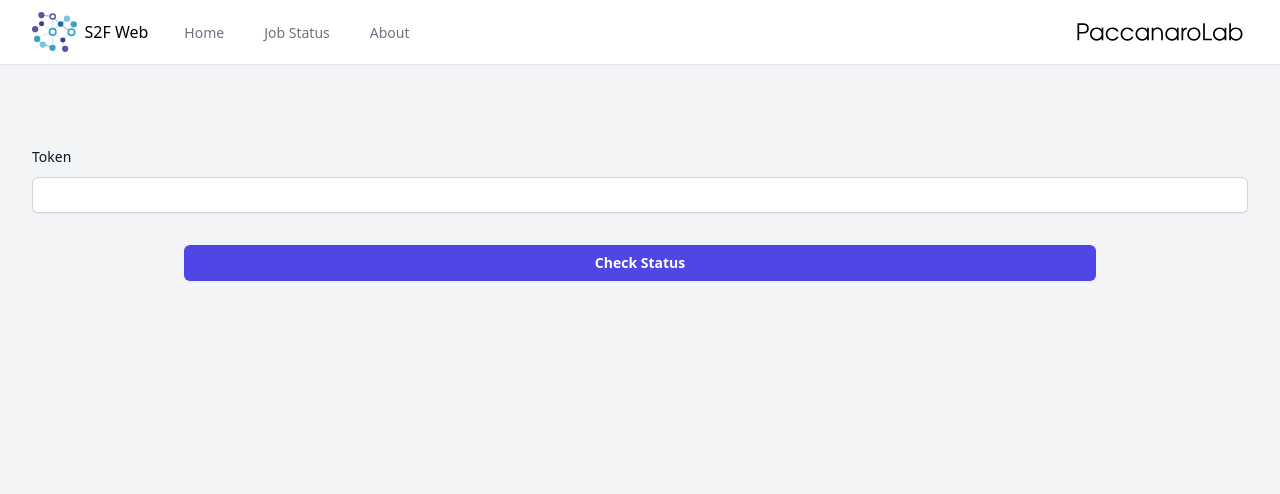
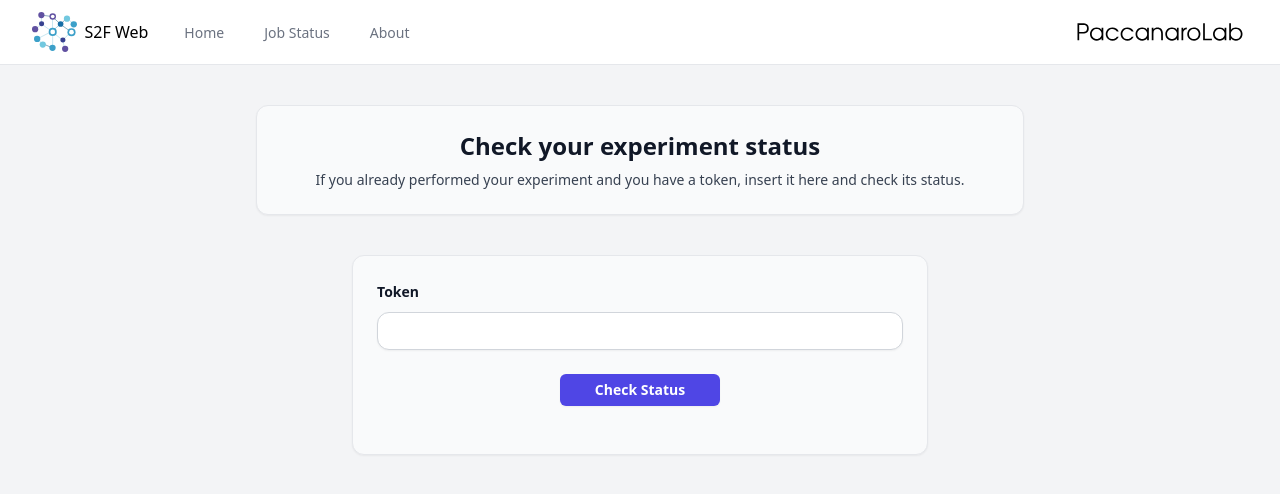
Before and after one commit to paccanarolab/s2f-web, a Python web app: template frontend/base/jinja2/base/job-search.html in a window 1280 px wide. Shown: the top 494 px of the page. Run offline with Jinja, Linux system fonts and the light colour scheme; the template is opened without the code that fills it, so the values that code supplies are empty; style sheets or scripts are compiled from the project's sources.

Commit message:
Refactor in job search

```diff
--- a/frontend/base/jinja2/base/job-search.html
+++ b/frontend/base/jinja2/base/job-search.html
@@ -10,29 +10,32 @@
 {% endblock %}
 
 {% block header %}
+<div class="rounded-xl border border-gray-200 bg-gray-50 p-6 shadow-sm text-center max-w-3xl mx-auto">
+    <h1 class="text-2xl font-bold text-gray-900">Check your experiment status</h1>
+    <p class="mt-2 text-sm text-gray-700">
+        If you already performed your experiment and you have a token, insert it here and check its status.
+    </p>
+</div>
 {% endblock %}
 
 {% block content %}
-<form method="post" action="{{ url('search') }}" enctype="multipart/form-data">
+<form method="post" action="{{ url('search') }}" enctype="multipart/form-data" class="max-w-xl mx-auto">
     {{ csrf_input }}
-    <div class="mt-10 grid grid-cols-1 gap-x-6 gap-y-8 sm:grid-cols-6">
-        <div class="sm:col-span-6">
-            <label for="token" class="block text-sm font-medium leading-6 text-gray-900">Token</label>
+    <div class="mt-10 rounded-xl border border-gray-200 bg-gray-50 p-6 shadow-sm">
+        <label for="token" class="block text-sm font-semibold leading-6 text-gray-900">Token</label>
         <div class="mt-2">
             <input type="text" name="token" id="token"
-                       class="block w-full rounded-md border-0 py-1.5 text-gray-900 shadow-sm ring-1 ring-inset ring-gray-300 placeholder:text-gray-400 focus:ring-2 focus:ring-inset focus:ring-indigo-600 sm:text-sm sm:leading-6">
-            </div>
-        </div>
+                   class="block w-full rounded-xl border border-gray-300 px-4 py-2 text-gray-900 shadow-sm focus:border-indigo-500 focus:outline-none focus:ring-1 focus:ring-indigo-500 sm:text-sm">
         </div>
         <div class="w-full text-center">
             <button
                 type="submit"
                 class="rounded-md
                        mx-auto
-                   my-8
-                   w-3/4
+                       my-6
+                       w-40
                        bg-indigo-600
-                   px-3 py-2
+                       px-3 py-1.5
                        text-sm font-semibold
                        text-white shadow-sm
                        hover:bg-indigo-500
@@ -43,5 +46,6 @@
                 Check Status
             </button>
         </div>
+    </div>
 </form>
 {% endblock %}
```
Lines whose indentation alone changed are shown as unchanged.
